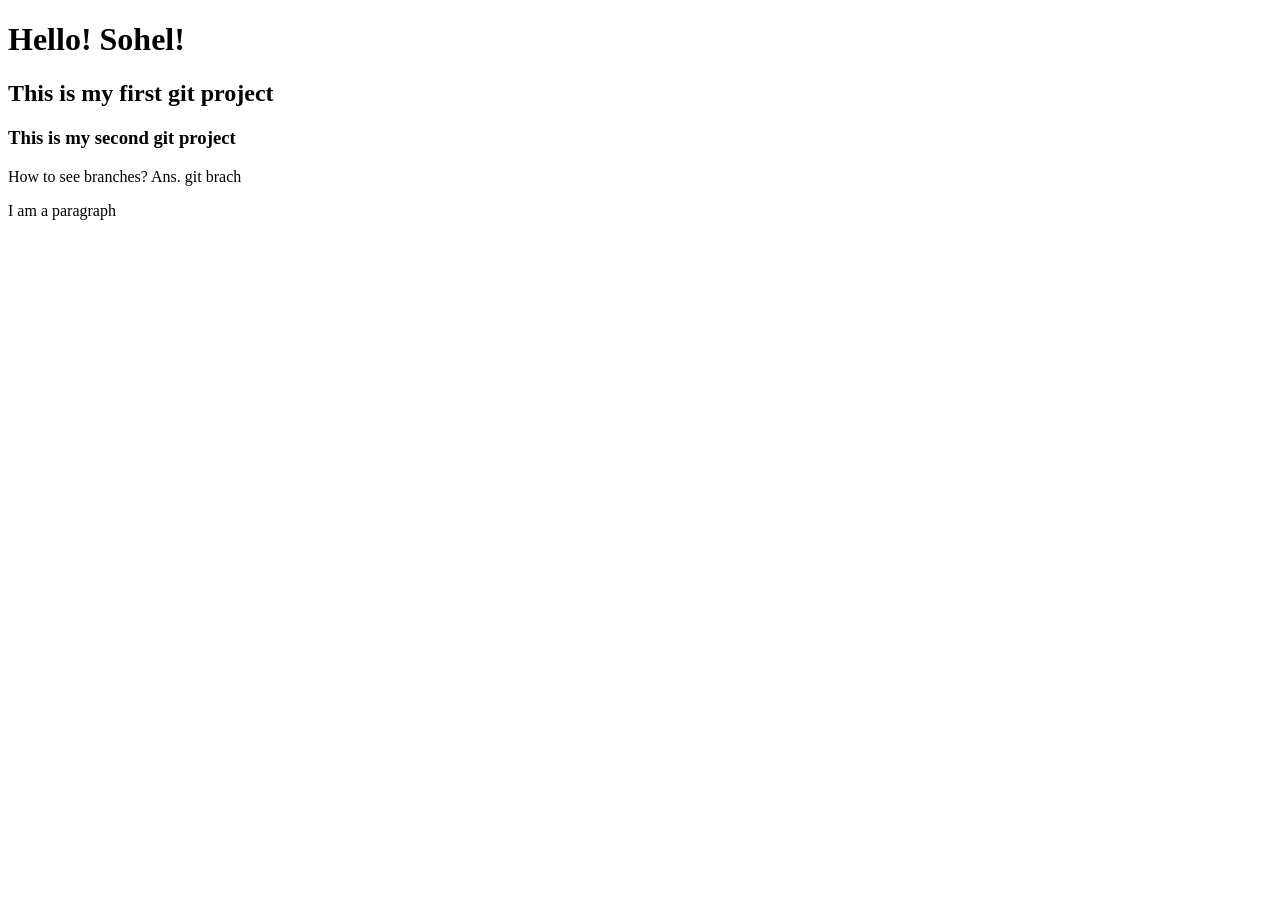
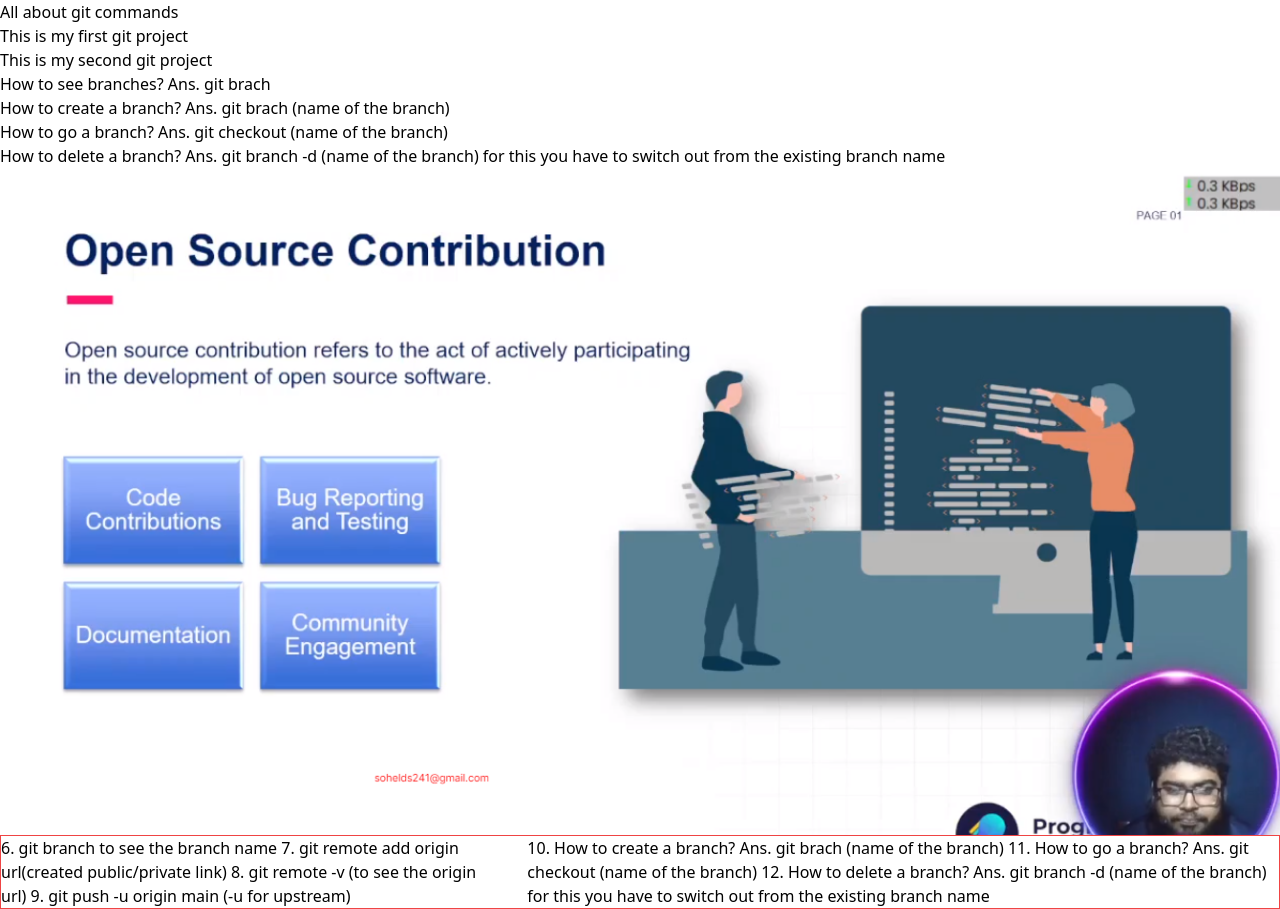
Before and after one commit to SohelDewan/git-commands, a plain HTML site: page index.html in a window 1280 px wide. Before the commit the page ends 800 px from the top, so only its background shows below. Drawn offline with nearby package versions, Linux system fonts and the light colour scheme.

Commit message:
new section added

```diff
--- a/index.html
+++ b/index.html
@@ -1,16 +1,43 @@
 <!DOCTYPE html>
 <html lang="en">
   <head>
-    <meta charset="UTF-8">
-    <meta name="viewport" content="width=device-width, initial-scale=1.0">
+    <meta charset="UTF-8" />
+    <meta name="viewport" content="width=device-width, initial-scale=1.0" />
+    <script src="https://cdn.tailwindcss.com"></script>
     <title>Git Commands</title>
   </head>
   <body>
-    <h1>Hello! Sohel!</h1>
+    <main class="container mx-auto">
+      <h1>All about git commands</h1>
       <h2>This is my first git project</h2>
       <h3>This is my second git project</h3>
       <p>How to see branches? Ans. git brach</p>
-
-    <p>I am a paragraph</p>
+      <p>How to create a branch? Ans. git brach (name of the branch)</p>
+      <p>How to go a branch? Ans. git checkout (name of the branch)</p>
+      <p>
+        How to delete a branch? Ans. git branch -d (name of the branch) for this
+        you have to switch out from the existing branch name
+      </p>
+    </main>
+    <section>
+        <img src="open-source.png" alt="">
+    </section>
+    <!-- this section is for additional task when it is applicable for a new branch -->
+    <section>
+      <div class="flex gap-6 border border-red-500 container mx-auto">
+        <div>
+          6. git branch to see the branch name
+          7. git remote add origin
+          url(created public/private link) 8. git remote -v (to see the origin
+          url) 9. git push -u origin main (-u for upstream)
+        </div>
+        <div>
+          10. How to create a branch? Ans. git brach (name of the branch) 11.
+          How to go a branch? Ans. git checkout (name of the branch) 12. How to
+          delete a branch? Ans. git branch -d (name of the branch) for this you
+          have to switch out from the existing branch name
+        </div>
+      </div>
+    </section>
   </body>
 </html>
```
Also changed, not shown: open-source.png (added). Lines whose indentation alone changed are shown as unchanged.
